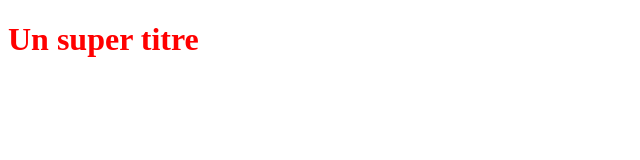
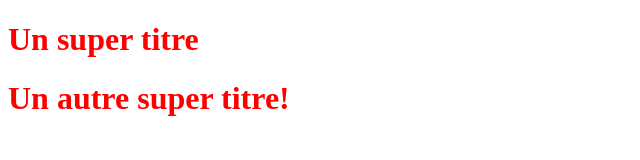
Before and after one commit to Njhin/OpenclassroomsProject, a plain HTML site: page index.html in a window 1280 px wide. Shown: the whole page, without its empty margins (0-640 px from the left). Drawn offline with Linux system fonts and the light colour scheme.

Commit message:
Ajout d'un deuxieme titre

```diff
--- a/index.html
+++ b/index.html
@@ -6,5 +6,6 @@
 </head>
 <body>
 	<h1>Un super titre</h1>
+	<h1>Un autre super titre!</h1>
 </body>
 </html>
```
